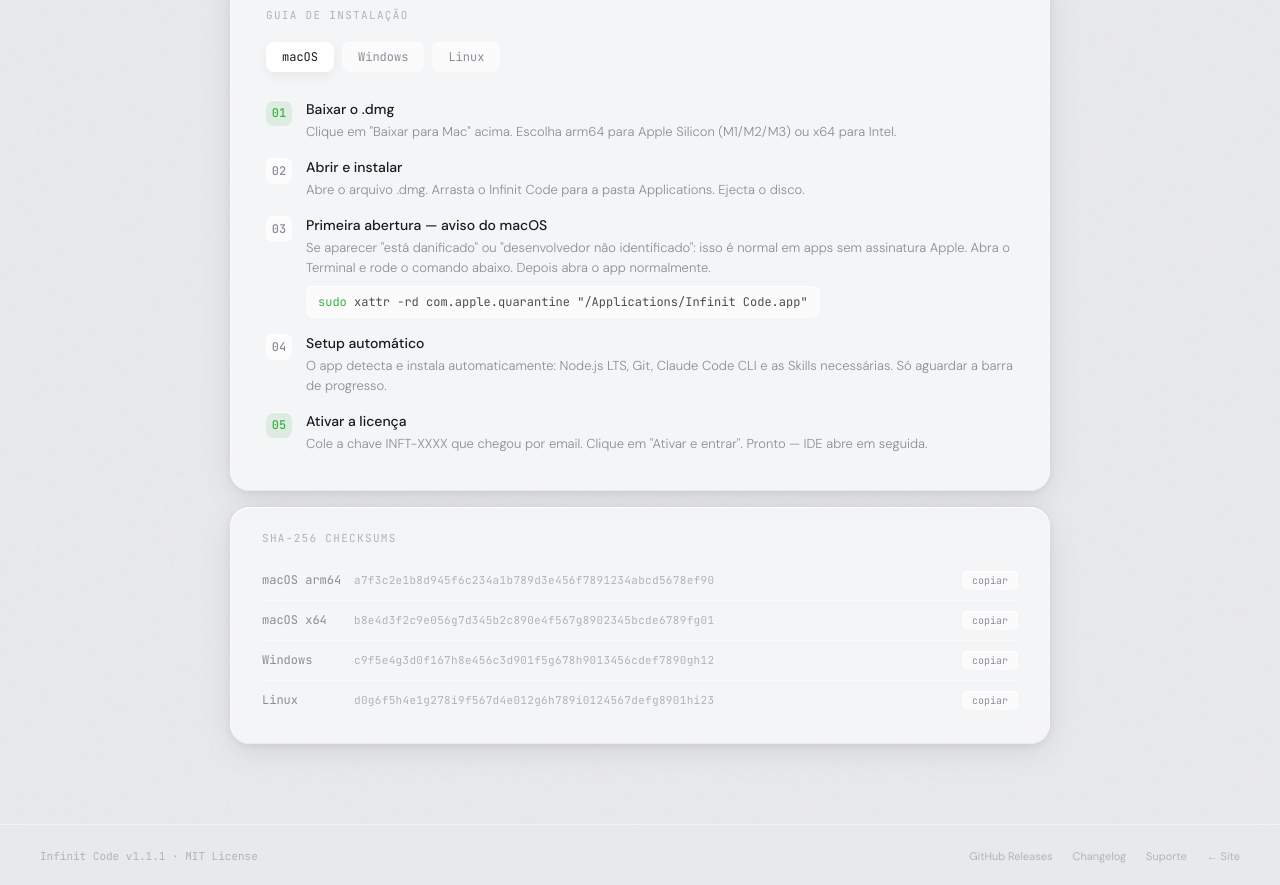
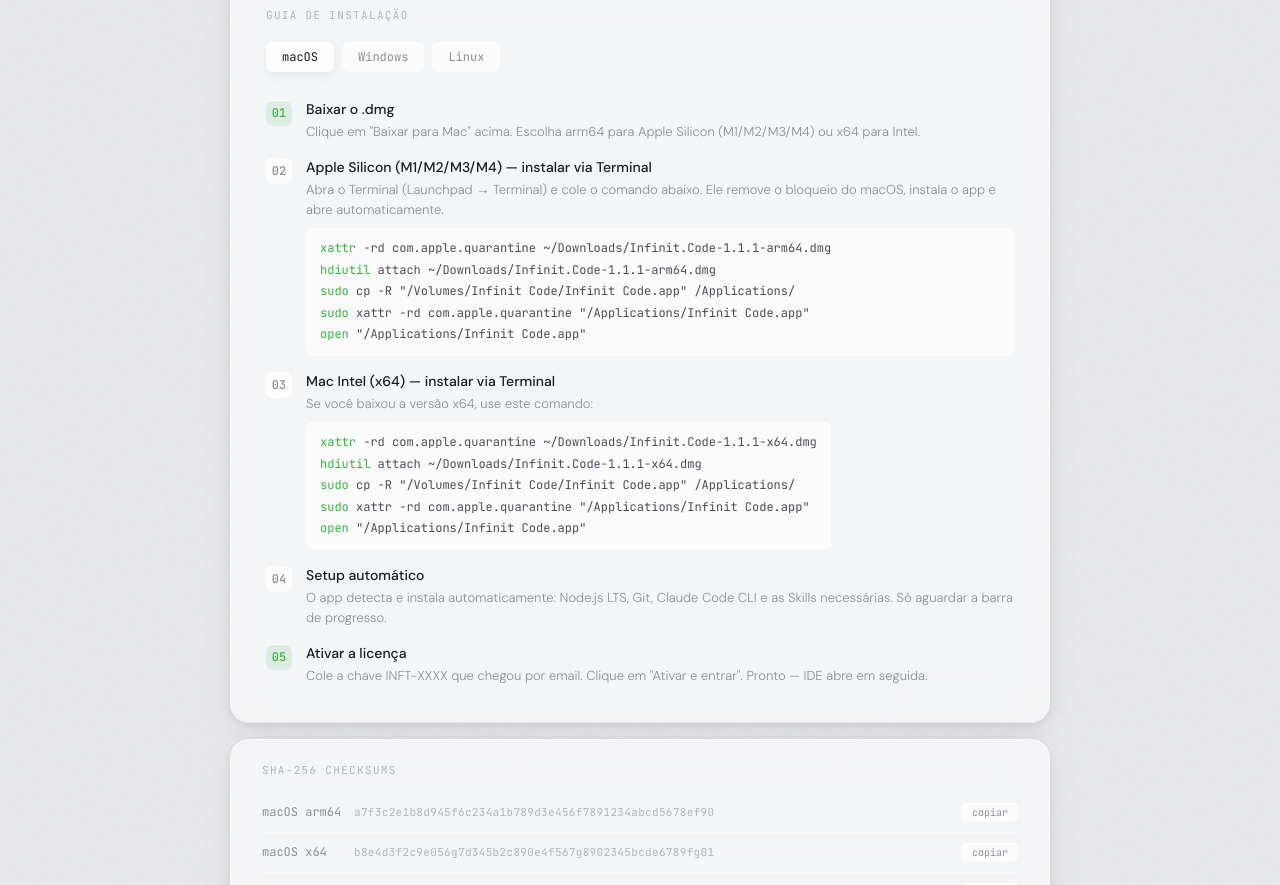
Before and after one commit to santuariotnb-sys/infinit-code, a Next.js app in the folder web-app/: page /download in a window 1280 px wide. Shown: the part 1380-2265 px from the top of the page. Built offline with nearby package versions, Linux system fonts and the light colour scheme.

Commit message:
fix: instalação macOS via terminal com comandos completos

```diff
--- a/web-app/app/download/page.tsx
+++ b/web-app/app/download/page.tsx
@@ -77,9 +77,9 @@
 
 const STEPS: Record<TabOS, { num: string; green?: boolean; title: string; desc: string; code?: string }[]> = {
   mac: [
-    { num: '01', green: true, title: 'Baixar o .dmg', desc: 'Clique em "Baixar para Mac" acima. Escolha arm64 para Apple Silicon (M1/M2/M3) ou x64 para Intel.' },
-    { num: '02', title: 'Abrir e instalar', desc: 'Abre o arquivo .dmg. Arrasta o Infinit Code para a pasta Applications. Ejecta o disco.' },
-    { num: '03', title: 'Primeira abertura — aviso do macOS', desc: 'Se aparecer "está danificado" ou "desenvolvedor não identificado": isso é normal em apps sem assinatura Apple. Abra o Terminal e rode o comando abaixo. Depois abra o app normalmente.', code: 'sudo xattr -rd com.apple.quarantine "/Applications/Infinit Code.app"' },
+    { num: '01', green: true, title: 'Baixar o .dmg', desc: 'Clique em "Baixar para Mac" acima. Escolha arm64 para Apple Silicon (M1/M2/M3/M4) ou x64 para Intel.' },
+    { num: '02', title: 'Apple Silicon (M1/M2/M3/M4) — instalar via Terminal', desc: 'Abra o Terminal (Launchpad → Terminal) e cole o comando abaixo. Ele remove o bloqueio do macOS, instala o app e abre automaticamente.', code: `xattr -rd com.apple.quarantine ~/Downloads/Infinit.Code-${VERSION}-arm64.dmg\nhdiutil attach ~/Downloads/Infinit.Code-${VERSION}-arm64.dmg\nsudo cp -R "/Volumes/Infinit Code/Infinit Code.app" /Applications/\nsudo xattr -rd com.apple.quarantine "/Applications/Infinit Code.app"\nopen "/Applications/Infinit Code.app"` },
+    { num: '03', title: 'Mac Intel (x64) — instalar via Terminal', desc: 'Se você baixou a versão x64, use este comando:', code: `xattr -rd com.apple.quarantine ~/Downloads/Infinit.Code-${VERSION}-x64.dmg\nhdiutil attach ~/Downloads/Infinit.Code-${VERSION}-x64.dmg\nsudo cp -R "/Volumes/Infinit Code/Infinit Code.app" /Applications/\nsudo xattr -rd com.apple.quarantine "/Applications/Infinit Code.app"\nopen "/Applications/Infinit Code.app"` },
     { num: '04', title: 'Setup automático', desc: 'O app detecta e instala automaticamente: Node.js LTS, Git, Claude Code CLI e as Skills necessárias. Só aguardar a barra de progresso.' },
     { num: '05', green: true, title: 'Ativar a licença', desc: 'Cole a chave INFT-XXXX que chegou por email. Clique em "Ativar e entrar". Pronto — IDE abre em seguida.' },
   ],
@@ -410,10 +410,17 @@
                     <div style={{ fontSize: 14, fontWeight: 500, color: '#1a1c20', marginBottom: 4 }}>{step.title}</div>
                     {step.desc && <div style={{ fontSize: 13, color: '#8a8d96', lineHeight: 1.55, fontWeight: 300 }}>{step.desc}</div>}
                     {step.code && (
-                      <div style={{ fontFamily: "'JetBrains Mono', monospace", fontSize: 12, color: '#4a4d55', background: 'rgba(255,255,255,0.6)', borderRadius: 7, padding: '8px 12px', marginTop: 8, display: 'inline-block', boxShadow: '0 1px 0 rgba(255,255,255,0.9) inset' }}>
-                        {step.code.split(' ')[0] === 'sudo' || step.code.startsWith('chmod') || step.code.startsWith('./') ? (
-                          <><span style={{ color: '#3CB043' }}>{step.code.split(' ')[0]}</span>{' ' + step.code.split(' ').slice(1).join(' ')}</>
-                        ) : step.code}
+                      <div style={{ fontFamily: "'JetBrains Mono', monospace", fontSize: 12, color: '#4a4d55', background: 'rgba(255,255,255,0.6)', borderRadius: 7, padding: '10px 14px', marginTop: 8, display: 'block', boxShadow: '0 1px 0 rgba(255,255,255,0.9) inset', overflowX: 'auto' }}>
+                        {step.code.split('\n').map((line, i) => {
+                          const cmd = line.split(' ')[0];
+                          const rest = ' ' + line.split(' ').slice(1).join(' ');
+                          const highlight = ['sudo','xattr','hdiutil','chmod','open','./'].some(k => cmd === k || line.startsWith(k));
+                          return (
+                            <div key={i} style={{ whiteSpace: 'pre', lineHeight: 1.8 }}>
+                              {highlight ? <><span style={{ color: '#3CB043' }}>{cmd}</span>{rest}</> : line}
+                            </div>
+                          );
+                        })}
                       </div>
                     )}
                   </div>
```
